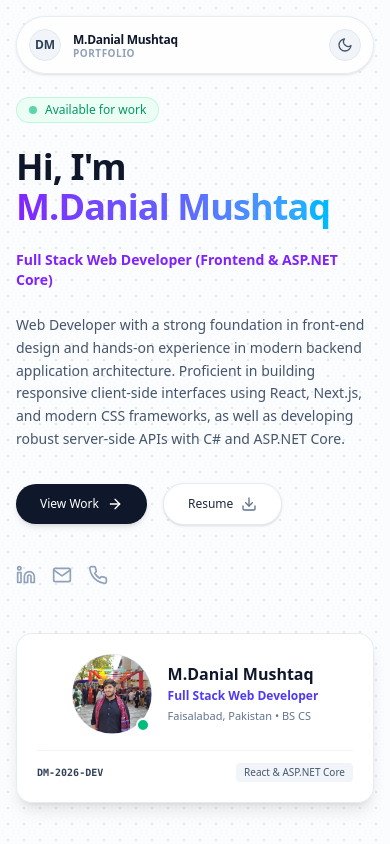
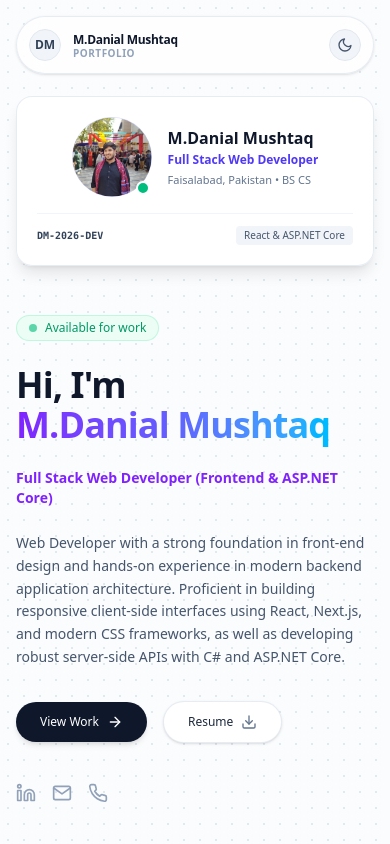
Before and after one commit to Danial968926/Portfolio, a Next.js app: page / in a window 390 px wide. Shown: the top 844 px of the page. Built offline with nearby package versions, Linux system fonts and the light colour scheme.

Commit message:
Centered mobile badge layout

```diff
--- a/src/app/page.js
+++ b/src/app/page.js
@@ -14,8 +14,12 @@ export default function Home() {
       <Navbar />
 
       <main id="home" className="w-full max-w-7xl mx-auto px-4 sm:px-6 lg:px-8 pt-24 sm:pt-28 pb-12 grid grid-cols-1 lg:grid-cols-12 gap-12 lg:gap-20 items-center overflow-x-hidden">
-        <Hero />
-        <IdBadgeCard />
+        <div className="order-2 lg:order-1 lg:col-span-7 min-w-0">
+          <Hero />
+        </div>
+        <div className="order-1 lg:order-2 lg:col-span-5 min-w-0 w-full">
+          <IdBadgeCard />
+        </div>
       </main>
 
       <TechTicker />
```
